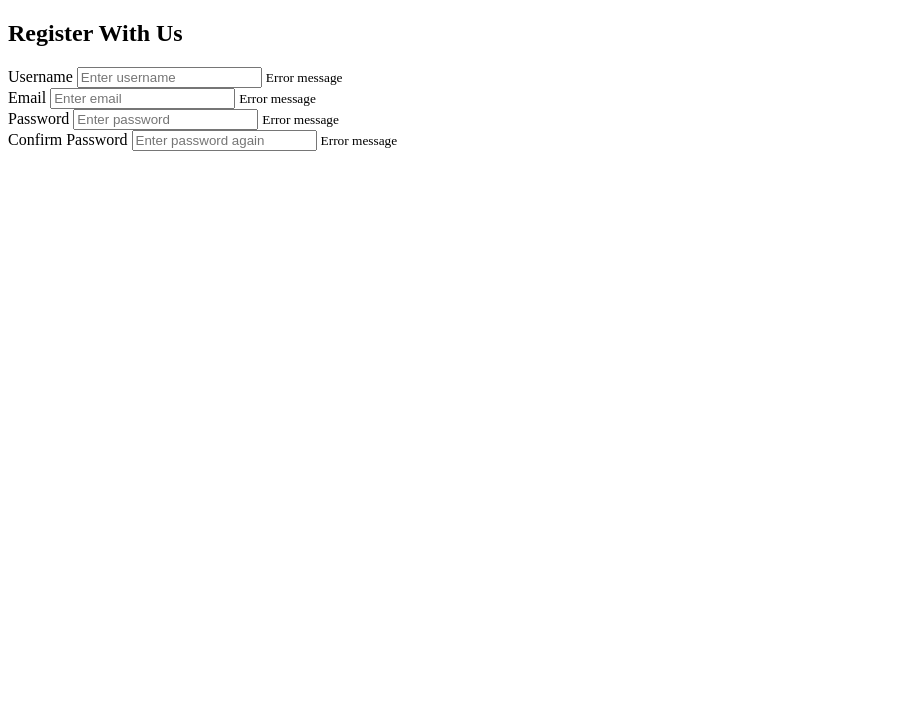
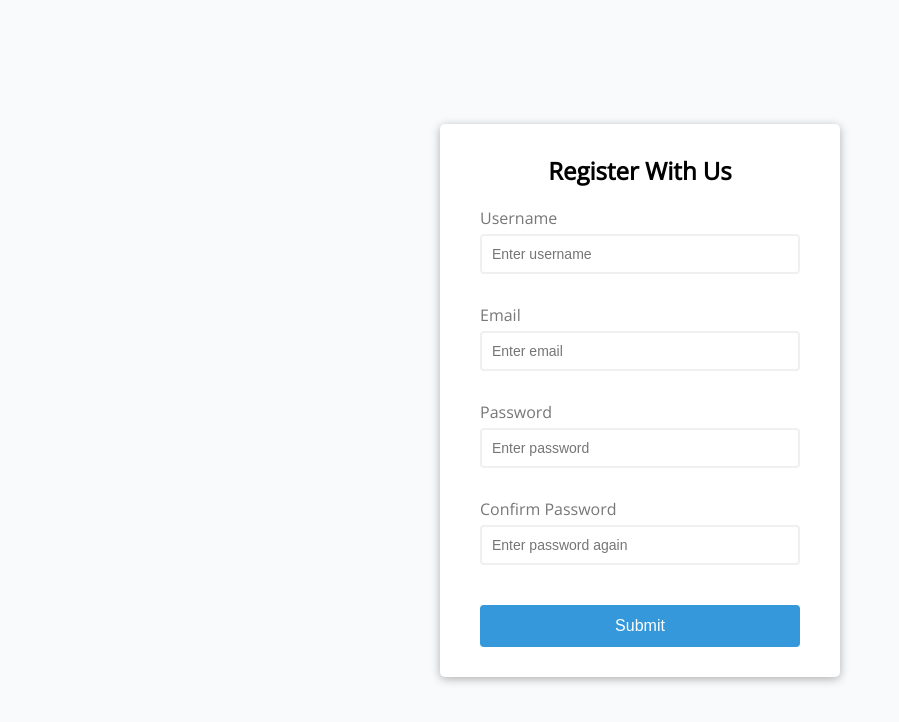
Before and after one commit to carloscr99/UOC-Fr-JS-PEC1, a plain HTML site: page PEC1_Ej2_1/index.html in a window 1280 px wide. Shown: the whole page, without its empty margins (0-899 px from the left). Drawn offline with nearby package versions, Linux system fonts and the light colour scheme.

Commit message:
empezamos con el diseño del css y corrección de error en html

```diff
--- a/PEC1_Ej2_1/index.html
+++ b/PEC1_Ej2_1/index.html
@@ -10,7 +10,7 @@
 <body>
     <div class="container">
 
-        <from id="form" class="form">
+        <form id="form" class="form">
             <h2>Register With Us</h2>
             <div class="form-control">
                 <label for="username">Username</label>
@@ -32,7 +32,8 @@
                 <input type="password" id="password2" placeholder="Enter password again">
                 <small>Error message</small>
             </div>
-        </from>
+            <button type="submit">Submit</button>
+        </form>
 
     </div>
 
--- a/PEC1_Ej2_1/style.css
+++ b/PEC1_Ej2_1/style.css
@@ -0,0 +1,99 @@
+@import url('https://fonts.googleapis.com/css2?family=Open+Sans:wght@300&display=swap');
+
+:root {
+    --success-color: #2ecc71;
+    --error-color: #e74c3c;
+    --button-submit-bg-color: #3498db;
+}
+
+* {
+    box-sizing: border-box;
+}
+
+body {
+    background-color: #f9fafb;
+    font-family: 'Open Sans', sans-serif;
+    display: flex;
+    align-items: center;
+    justify-content: center;
+    min-height: 100vh;
+    margin: 0;
+}
+
+.container {
+    background-color: #fff;
+    border-radius: 5px;
+    box-shadow: 0 2px 10px rgba(0, 0, 0, 0.3);
+    width: 400px;
+}
+
+h2 {
+
+    text-align: center;
+    margin: 0 0 20px;
+
+}
+
+.form {
+
+    padding: 30px 40px;
+
+}
+
+.form-control {
+    margin-bottom: 10px;
+    padding-bottom: 20px;
+    position: relative;
+}
+
+.form-control label {
+    color: #777;
+    display: block;
+    margin-bottom: 5px;
+}
+
+.form-control input {
+    border: 2px solid #f0f0f0;
+    border-radius: 4px;
+    display: block;
+    width: 100%;
+    padding: 10px;
+    font-size: 14px;
+}
+
+.form-control input:focus{
+    outline: 0;
+    border-color: #777;
+}
+
+.form-control.success input {
+    border-color: var(--success-color);
+}
+.form-control.error input {
+    border-color: var(--error-color);
+}
+.form-control small{
+    color: var(--error-color);
+    position: absolute;
+    bottom: 0;
+    left: 0;
+    visibility: hidden;
+}
+
+.form-control.form-control.error small{
+    visibility: visible;
+}
+
+.form button {
+    cursor: pointer;
+    background-color: var(--button-submit-bg-color);
+    border: 2px solid var(--button-submit-bg-color);
+    border-radius: 4px;
+    color: white;
+    display: block;
+    font-size: 16px;
+    padding: 10px;
+    margin-top: 20px;
+    width: 100%;
+
+}
```
